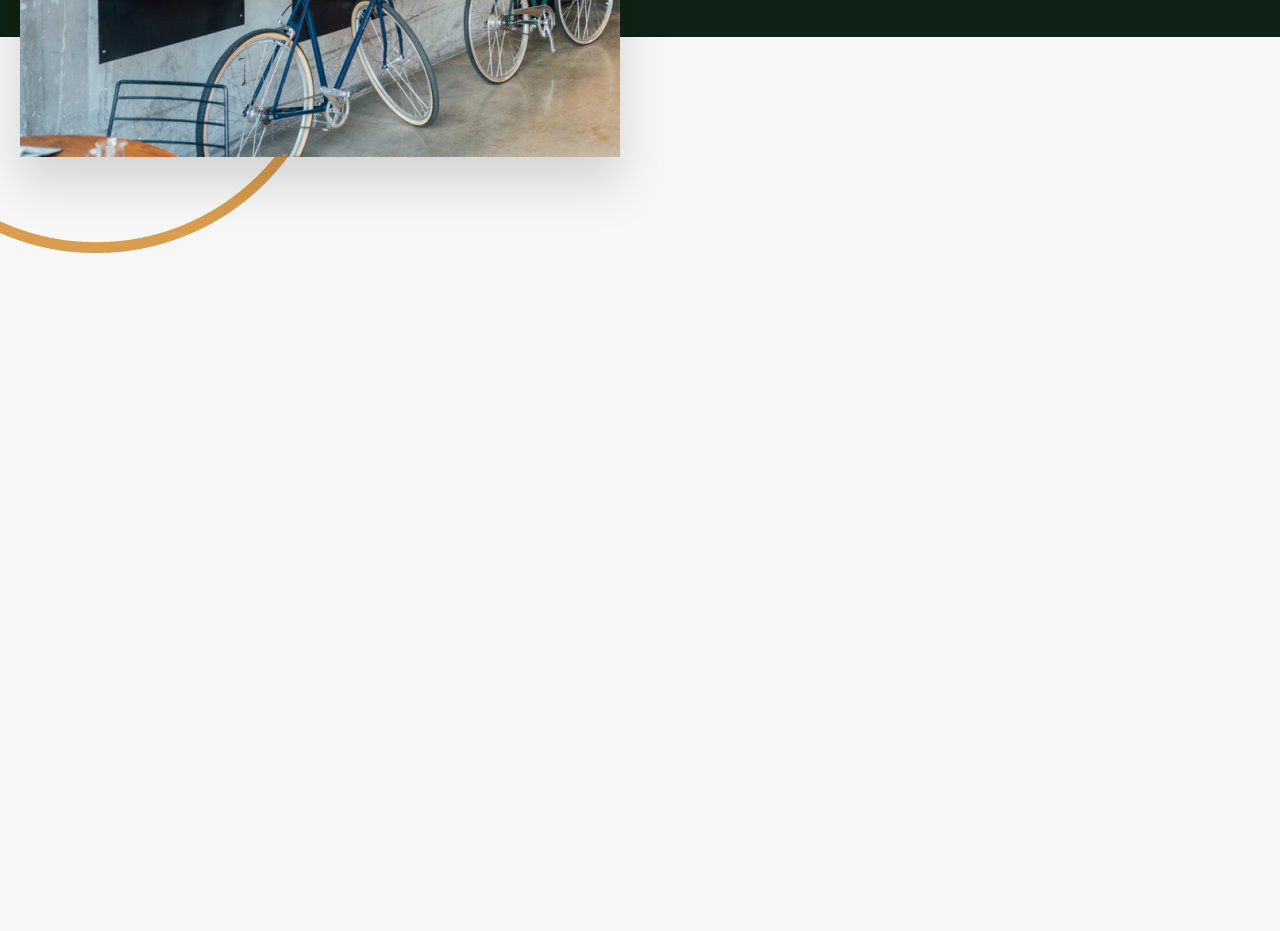
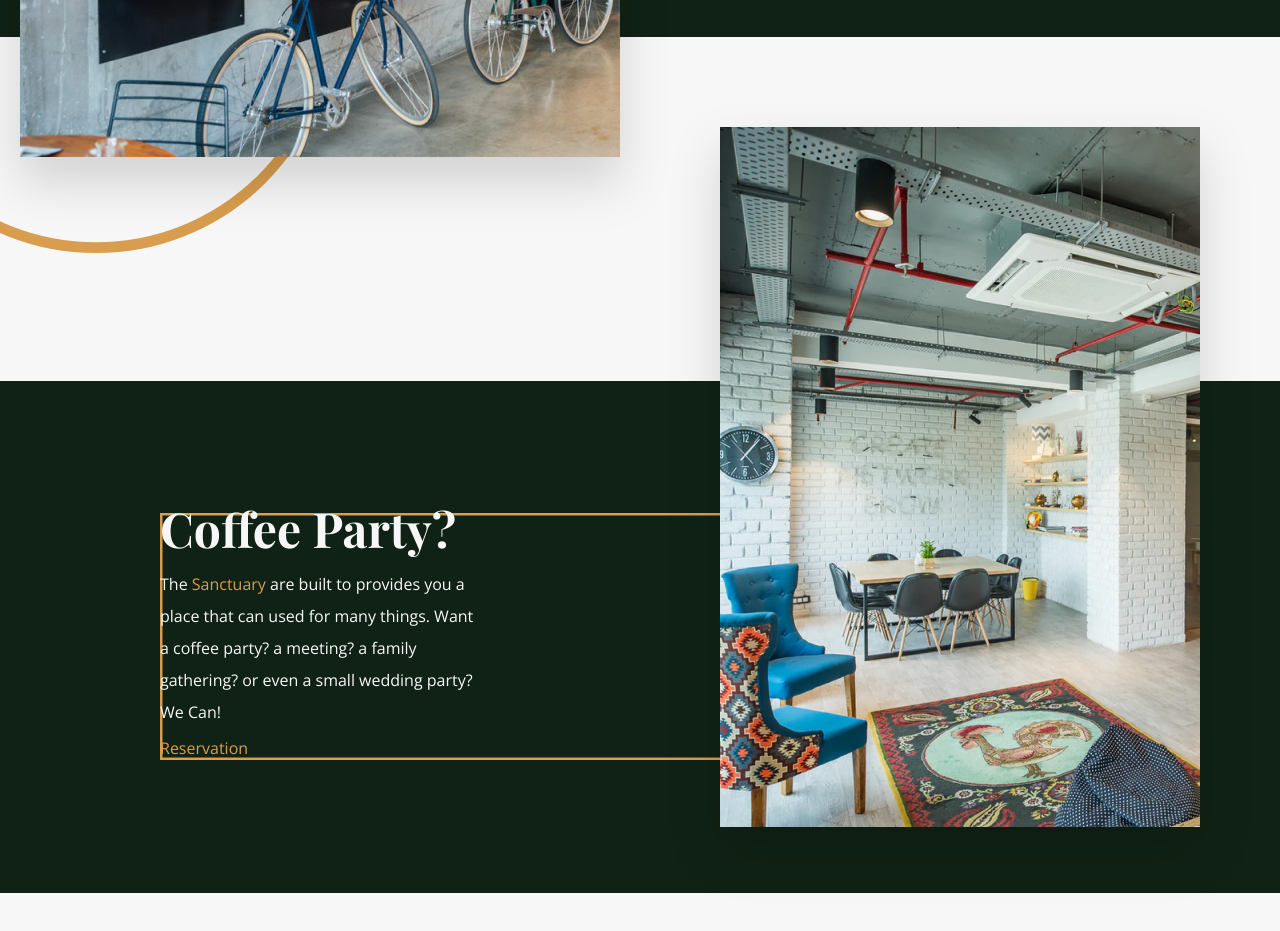
Before and after one commit to donnydevanda/sanctuary, a React (Create React App) app: page / in a window 1280 px wide. Shown: the part 2200-3131 px from the top of the page. Before the commit the page ends 2533 px from the top, so only its background shows below. Built offline with nearby package versions, Linux system fonts and the light colour scheme.

Commit message:
Home - Facility

```diff
--- a/src/App.jsx
+++ b/src/App.jsx
@@ -1,4 +1,5 @@
 import "./App.css";
+import Facility from "./components/Facility";
 import Featured from "./components/Featured";
 import Hero from "./components/Hero";
 import Info from "./components/Info";
@@ -13,6 +14,7 @@ function App() {
       <Info />
       <Featured />
       <Review />
+      <Facility />
     </>
   );
 }
--- /dev/null
+++ b/src/components/Facility.jsx
@@ -0,0 +1,34 @@
+import React from "react";
+
+export default function Facility() {
+  return (
+    <div className="mt-32 mb-48 relative">
+      <div className="container flex mx-auto items-center justify-center absolute inset-0">
+        <div className="basis-1/2">
+          <img src="./square-facility.svg" alt="" className="ml-40" />
+          <h2 className="text-5xl text-white font-bold font-serif w-1/2 mx-auto -mt-64">
+            Coffee Party?
+          </h2>
+          <p className="text-white mt-4 mb-2 w-1/2 mx-auto leading-loose font-light">
+            The <span className="text-gold font-normal">Sanctuary</span> are
+            built to provides you a place that can used for many things. Want a
+            coffee party? a meeting? a family gathering? or even a small wedding
+            party? We Can!
+          </p>
+          <p className="text-gold underline underline-offset-4 w-1/2 mx-auto">
+            <a href="/">Reservation</a>
+          </p>
+        </div>
+        <div className="basis-1/2 -mt-80">
+          <img
+            src="./img-facility.jpg"
+            alt=""
+            className="mx-auto drop-shadow-2xl"
+          />
+        </div>
+      </div>
+      <div className="bg-green-dark h-80"></div>
+      <div className="bg-green-dark h-48"></div>
+    </div>
+  );
+}
```
Also changed, not shown: public/img-facility.jpg (added), public/square-facility.svg (added).
